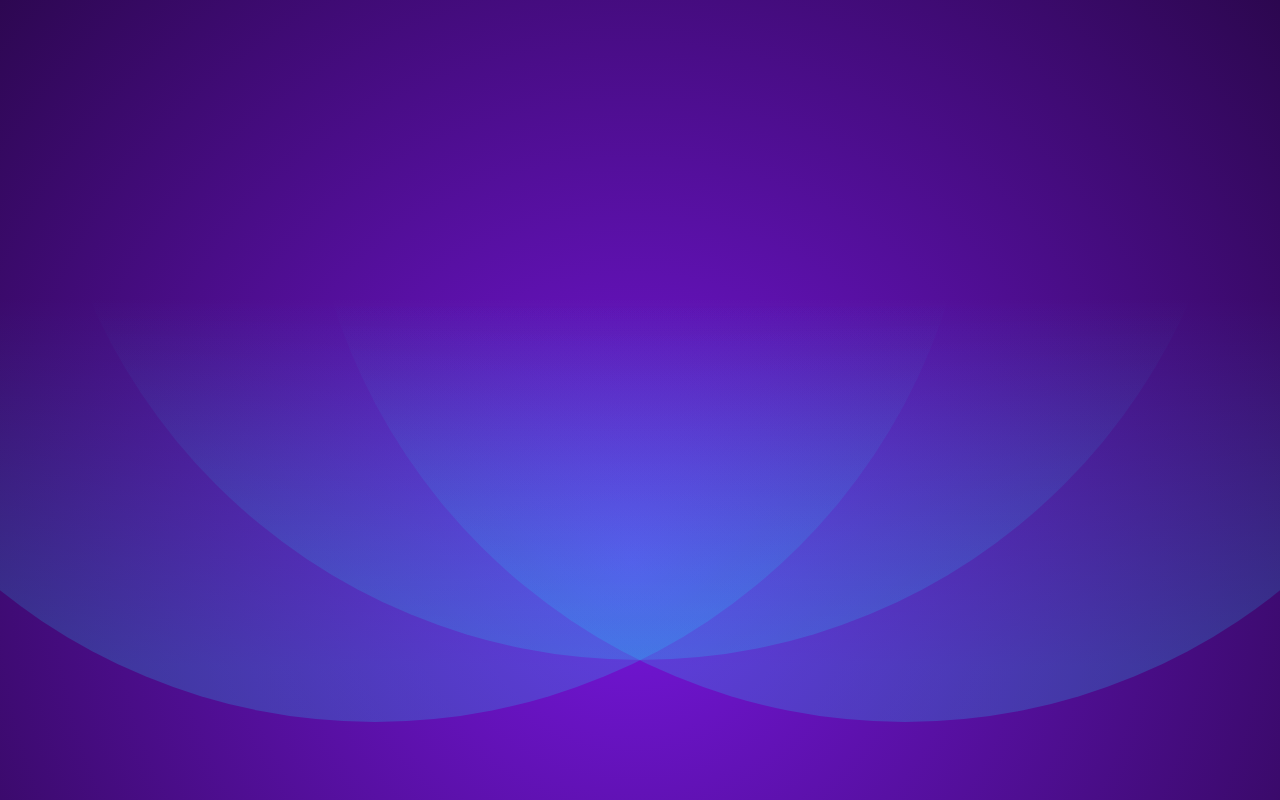
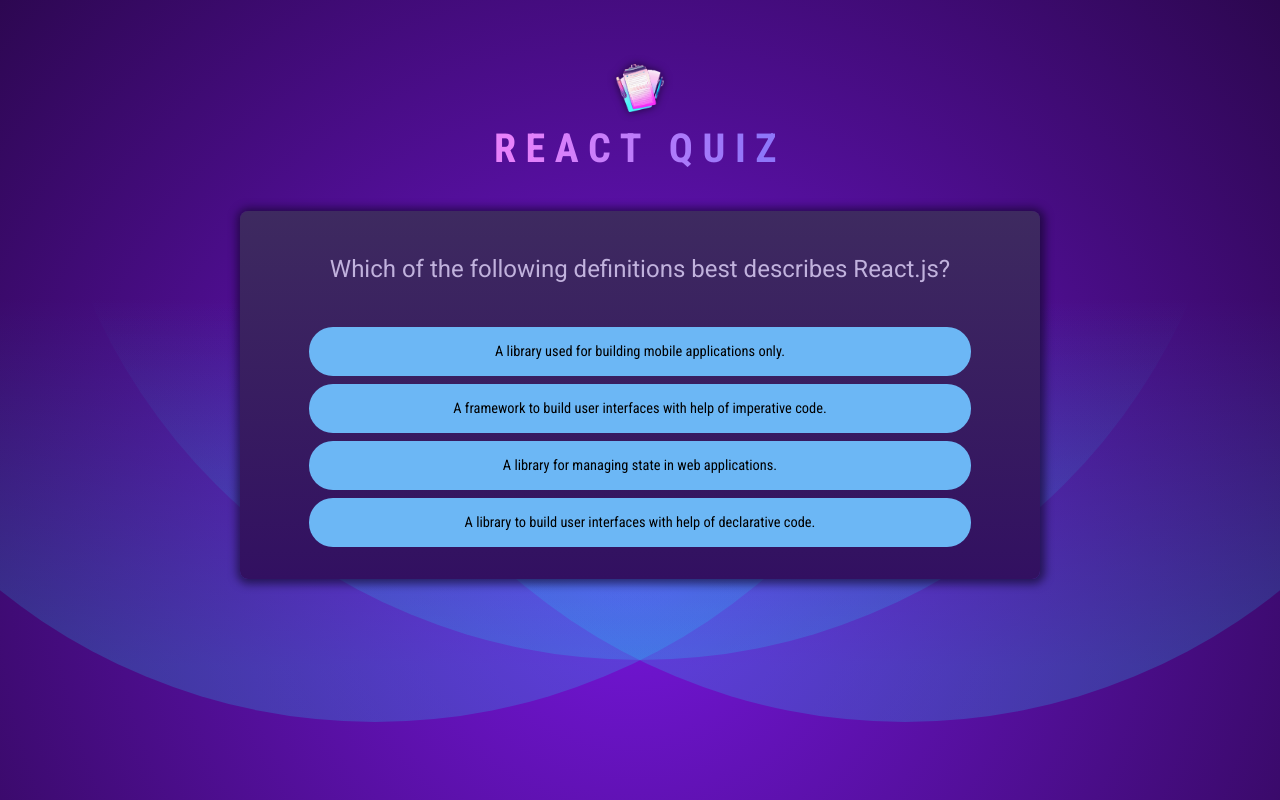
Before and after one commit to nichotacos/react-quiz-app, a React (Vite) app: page / in a window 1280 px wide. Built offline with nearby package versions, Linux system fonts and the light colour scheme.

Commit message:
adding quiz compenents until quiz completed

```diff
--- a/src/App.jsx
+++ b/src/App.jsx
@@ -1,3 +1,16 @@
-function App() {}
+import Header from "./components/Header";
+import Quiz from "./components/Quiz";
+
+function App() {
+    return (
+        <>
+            <Header />
+            <main>
+                <Quiz />
+            </main>
+
+        </>
+    )
+}
 
 export default App;
--- /dev/null
+++ b/src/Question.js
@@ -0,0 +1,72 @@
+export default [
+  {
+    id: 'q1',
+    text: 'Which of the following definitions best describes React.js?',
+    answers: [
+      'A library to build user interfaces with help of declarative code.',
+      'A library for managing state in web applications.',
+      'A framework to build user interfaces with help of imperative code.',
+      'A library used for building mobile applications only.',
+    ],
+  },
+  {
+    id: 'q2',
+    text: 'What purpose do React hooks serve?',
+    answers: [
+      'Enabling the use of state and other React features in functional components.',
+      'Creating responsive layouts in React applications.',
+      'Handling errors within the application.',
+      'Part of the Redux library for managing global state.',
+    ],
+  },
+  {
+    id: 'q3',
+    text: 'Can you identify what JSX is?',
+    answers: [
+      'A JavaScript extension that adds HTML-like syntax to JavaScript.',
+      'A JavaScript library for building dynamic user interfaces.',
+      'A specific HTML version that was explicitly created for React.',
+      'A tool for making HTTP requests in a React application.',
+    ],
+  },
+  {
+    id: 'q4',
+    text: 'What is the most common way to create a component in React?',
+    answers: [
+      'By defining a JavaScript function that returns a renderable value.',
+      'By defining a custom HTML tag in JavaScript.',
+      'By creating a file with a .jsx extension.',
+      'By using the "new" keyword followed by the component name.',
+    ],
+  },
+  {
+    id: 'q5',
+    text: 'What does the term "React state" imply?',
+    answers: [
+      'An object in a component that holds values and may cause the component to render on change.',
+      'The lifecycle phase a React component is in.',
+      'The overall status of a React application, including all props and components.',
+      'A library for managing global state in React applications.',
+    ],
+  },
+  {
+    id: 'q6',
+    text: 'How do you typically render list content in React apps?',
+    answers: [
+      'By using the map() method to iterate over an array of data and returning JSX.',
+      'By using the for() loop to iterate over an array of data and returning JSX.',
+      'By using the forEach() method to iterate over an array of data and returning JSX.',
+      'By using the loop() method to iterate over an array of data and returning JSX.',
+    ],
+  },
+  {
+    id: 'q7',
+    text: 'Which approach can NOT be used to render content conditionally?',
+    answers: [
+      'Using a the #if template syntax.',
+      'Using a ternary operator.',
+      'Using the && operator.',
+      'Using an if-else statement.',
+    ],
+  },
+];
--- /dev/null
+++ b/src/components/Header.jsx
@@ -0,0 +1,10 @@
+import quizLogo from "../assets/quiz-logo.png"
+
+export default function Header() {
+    return (
+        <header>
+            <img src={quizLogo} alt="Quiz Logo" />
+            <h1>React Quiz</h1>
+        </header>
+    )
+}
--- /dev/null
+++ b/src/components/Quiz.jsx
@@ -0,0 +1,46 @@
+import { useState, useSyncExternalStore } from "react";
+
+import QUESTIONS from "../Question.js";
+import compeletedImg from "../assets/quiz-complete.png"
+
+export default function Quiz() {
+    const [userAnswers, setUserAnswers] = useState([]);
+
+    const activeQuestion = userAnswers.length;
+
+    const quizIsComplete = activeQuestion === QUESTIONS.length;
+
+    function handleSelectAnswer(selectedAnswer) {
+        setUserAnswers((prevAnswers) => {
+            return [...prevAnswers, selectedAnswer];
+        })
+        console.log(selectedAnswer)
+    }
+
+    if (quizIsComplete) {
+        return (
+            <div id="summary">
+                <img src={compeletedImg} alt="Compeleted Quiz Logo" />
+                <h2>Quiz Completed!</h2>
+            </div>
+        )
+    }
+
+    const shuffledAnswers = [...QUESTIONS[activeQuestion].answers];
+    shuffledAnswers.sort(() => Math.random() - 0.5);
+
+    return (
+        <div id="quiz">
+            <div id="question">
+                <h2>{QUESTIONS[activeQuestion].text}</h2>
+                <ul id="answers">
+                    {shuffledAnswers.map((answers) => (
+                        <li key={answers} className="answer">
+                            <button onClick={() => handleSelectAnswer(answers)}>{answers}</button>
+                        </li>
+                    ))}
+                </ul>
+            </div>
+        </div>
+    );
+}
```
